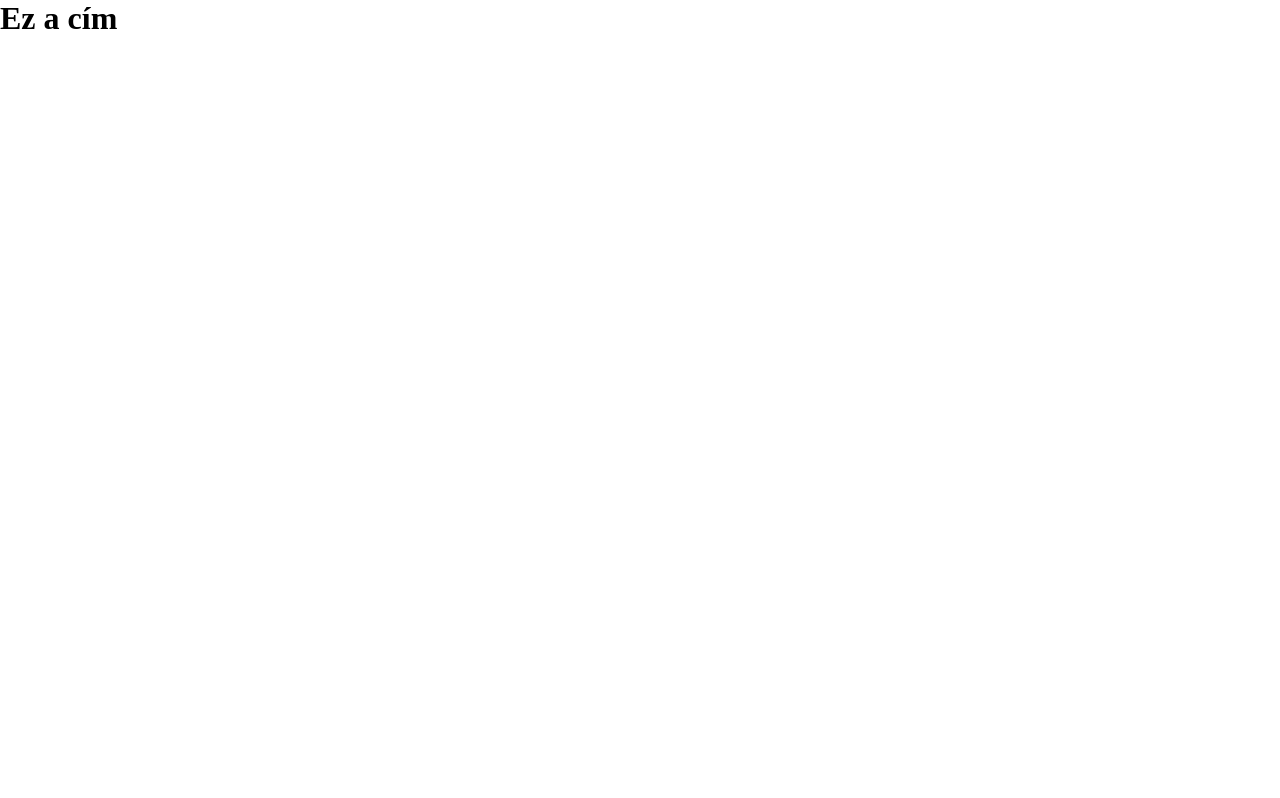
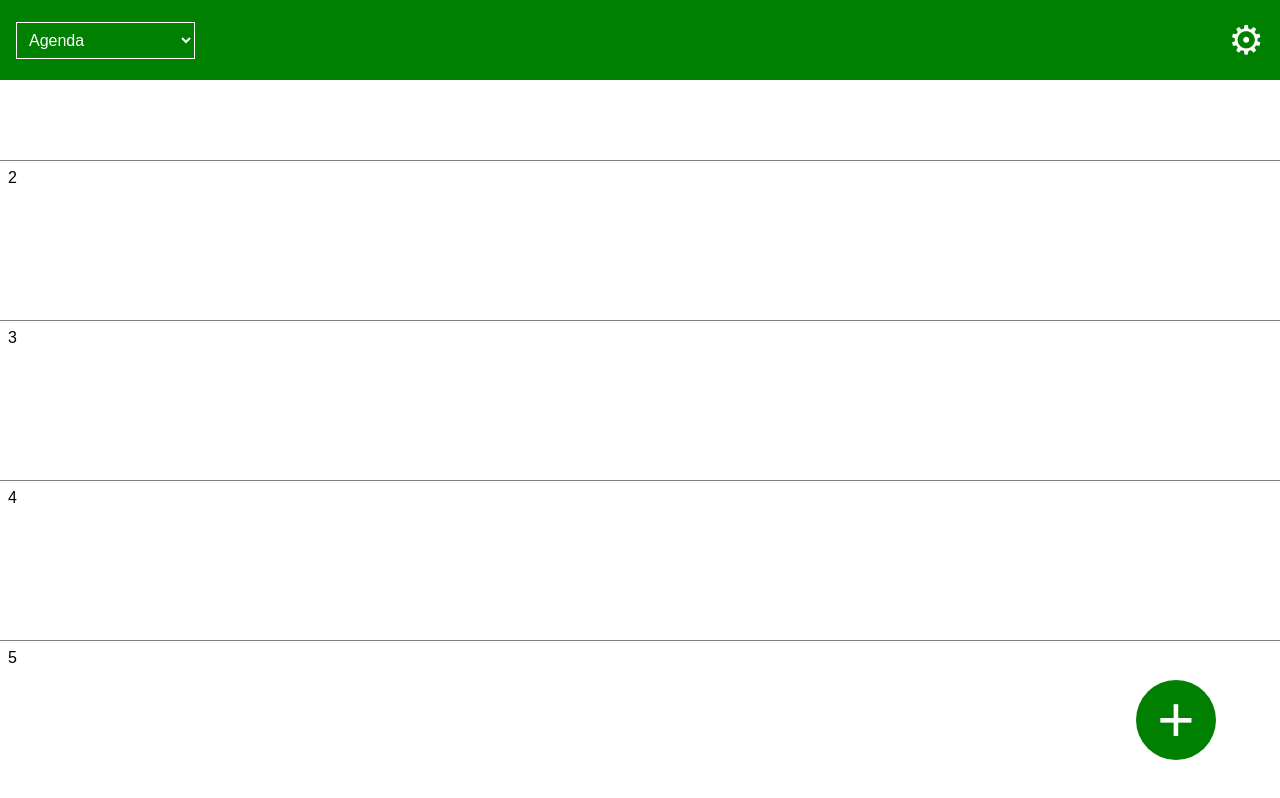
Before and after one commit to laci-123/taskgraph, a React app: page / in a window 1280 px wide. Built offline with nearby package versions, Linux system fonts and the light colour scheme.

Commit message:
starting to rewrite GUI in React

```diff
--- a/css/default.css
+++ b/css/default.css
@@ -9,11 +9,11 @@ body {
     height: 100dvh;
 }
 
-body > * {
+#root > * {
     position: absolute;
 }
 
-#top-controls {
+.top-controls {
     top: 0;
     height: 10vh;
     width: 100%;
@@ -26,7 +26,7 @@ body > * {
     padding: 2vh;
 }
 
-#main-selector {
+.main-selector {
     color: white;
     background-color: green;
     border: 1px solid white;
@@ -41,7 +41,7 @@ body > * {
     border: none;
 }
 
-#bottom-controls {
+.bottom-controls {
     bottom: 0;
     right: 0;
     height: 20vh;
@@ -52,7 +52,7 @@ body > * {
     align-items: center;
 }
 
-#floating-button {
+.floating-button {
     height: 50%;
     color: white;
     background-color: green;
@@ -70,7 +70,7 @@ body > * {
     justify-content: center;
 }
 
-#content {
+.content {
     top: 0;
     height: 100%;
     width: 100%;
@@ -79,16 +79,16 @@ body > * {
     font-size: 2vh;
 }
 
-#main-list {
+.task-list {
     overflow-y: scroll;
     max-height: 100%;
 }
 
-#main-list > li {
+.task-list > li {
     height: 20vh;
 }
 
-.main-list-item {
+.task-list-item {
     padding: 1vh;
     border-top: 1px solid gray;
 }
@@ -117,7 +117,7 @@ body > * {
     text-align: right;
 }
 
-#task-details {
+.task-details {
     margin-top: 10vh;
     padding: 2vh;
     display: flex;
@@ -126,14 +126,14 @@ body > * {
     gap: 2vh;
 }
 
-#task-name-input {
+.task-name-input {
     font-size: 200%;
     font-weight: bold;
     max-width: 100%;
     overflow-x: auto;
 }
 
-#task-effective-deadline-label {
+.task-effective-deadline-label {
     color: gray;
 }
 
@@ -163,12 +163,12 @@ body > * {
     padding: 0;
 }
 
-#task-add-dependency {
+.task-add-dependency {
     align-self: start;
     padding: 0.5em;
 }
 
-#task-progress-input-disabled {
+.task-progress-input-disabled {
     color: gray;
     border: 1px solid gray;
     font-size: 2vh;
@@ -187,7 +187,7 @@ body > * {
     flex-direction: column;
 }
 
-#task-description-input {
+.task-description-input {
     width: 100%;
 }
 
--- /dev/null
+++ b/src/app.tsx
@@ -0,0 +1,23 @@
+import { ReactElement } from "react";
+import FloatingButton from "./components/floating_button";
+import MainSelector from "./components/main_selector";
+import SettingsButton from "./components/settings_button";
+import TaskList from "./components/tasklist";
+
+
+export default function App(): ReactElement {
+    return (
+        <>
+            <div className="top-controls">
+                <MainSelector selected="agenda" />
+                <SettingsButton />
+            </div>
+            <div className="content">
+                <TaskList />
+            </div>
+            <div className="bottom-controls">
+                <FloatingButton role="add-task" onClick={() => {}} />
+            </div>
+        </>
+    );
+}
--- /dev/null
+++ b/src/components/floating_button.tsx
@@ -0,0 +1,20 @@
+import { ReactElement } from "react";
+
+
+type FloatinbButtonRole = "add-task" | "save-task";
+
+interface FloatingButtonProps {
+    role: FloatinbButtonRole;
+    onClick: () => void;
+}
+
+const captions = new Map<FloatinbButtonRole, string>([["add-task",  "+"],
+                                                      ["save-task", "✓"]]);
+
+export default function FloatingButton(props: FloatingButtonProps): ReactElement {
+    return (
+        <button className="floating-button circular" onClick={props.onClick}>
+            {captions.get(props.role)}
+        </button>
+    );
+}
--- /dev/null
+++ b/src/components/main_selector.tsx
@@ -0,0 +1,26 @@
+import { ReactElement } from "react";
+import { Progress, progress_type_values } from "../task";
+
+
+type OptionKeys = Progress | "agenda" | "all";
+
+interface MainSelectorProps {
+    selected: OptionKeys;
+}
+
+const options = [["agenda", "Agenda"],
+                 ...progress_type_values.map((v) => [`v`, `All ${v.toUpperCase()} tasks`]),
+                 ["all", "All tasks"]];
+
+
+export default function MainSelector(props: MainSelectorProps): ReactElement {
+    return (
+        <select className="main-selector">
+            {
+                options.map(([k, v]) => <option value={k} selected={k === props.selected}>
+                                            {v}
+                                        </option>)
+            }
+        </select>
+    );
+}
--- /dev/null
+++ b/src/components/settings_button.tsx
@@ -0,0 +1,6 @@
+import { ReactElement } from "react";
+
+
+export default function SettingsButton(): ReactElement {
+    return <button className="top-controls-button">⚙</button>;
+}
--- /dev/null
+++ b/src/components/tasklist.tsx
@@ -0,0 +1,12 @@
+import { ReactElement } from "react";
+
+
+const tasks = [1, 2, 3, 4, 5, 6, 7, 8, 9, 10];
+
+export default function TaskList(): ReactElement {
+    return (
+        <ul className="task-list">
+            {tasks.map((t) => <li className="task-list-item">{t}</li>)}
+        </ul>
+    );
+}
--- a/src/index.tsx
+++ b/src/index.tsx
@@ -1,6 +1,6 @@
 import {createRoot} from "react-dom/client";
-
+import App from "./app";
 
 const root_element = document.getElementById("root")!;
 const root = createRoot(root_element);
-root.render(<h1>Ez a cím</h1>);
+root.render(<App />);
--- a/tsconfig.json
+++ b/tsconfig.json
@@ -11,8 +11,4 @@
         "moduleResolution": "node",
         "esModuleInterop": true
     },
-    "include": [
-        "src/**/*.ts",
-        "src/**/*.tsx"
-    ]
 }
```
